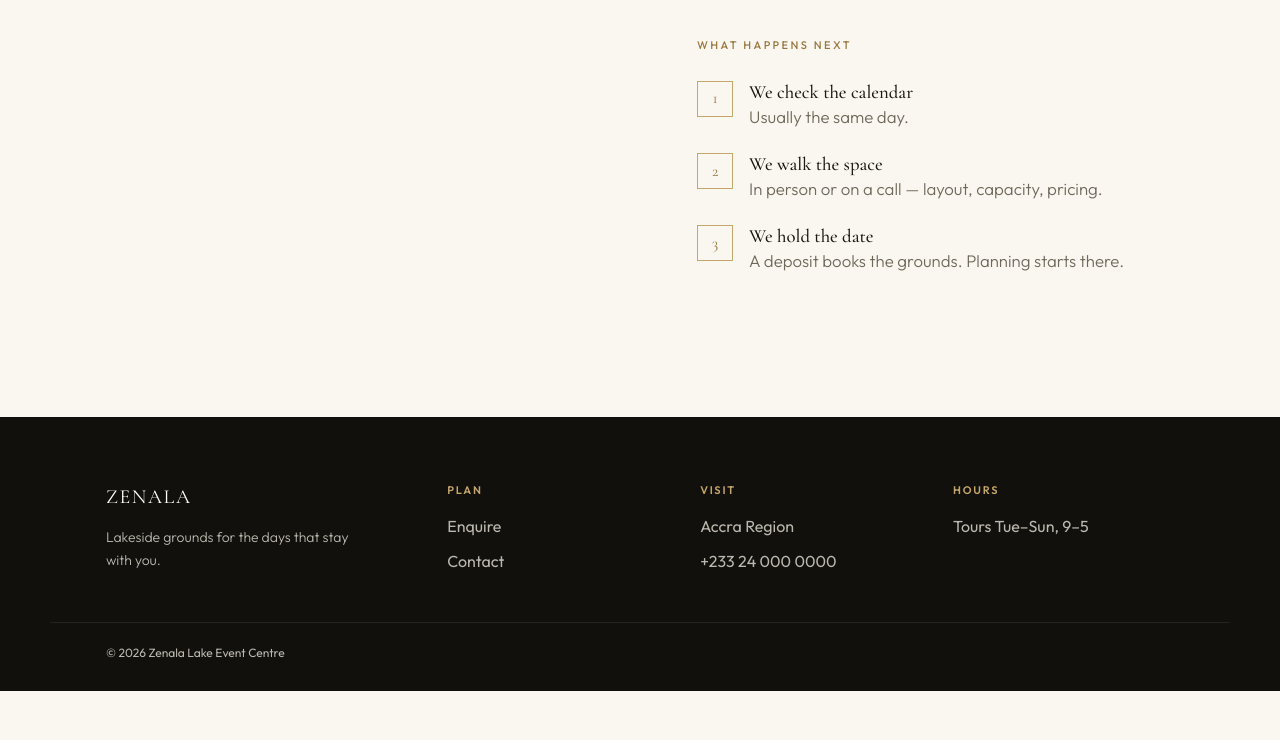
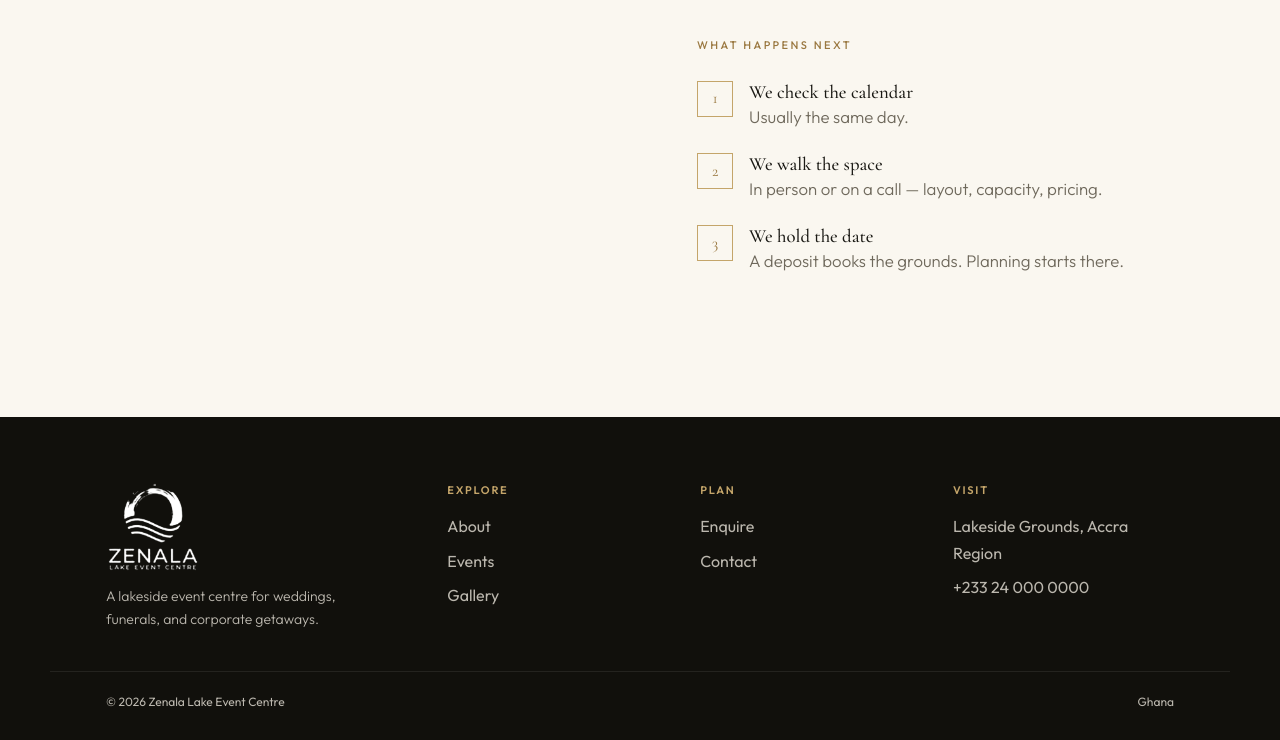
Before and after one commit to Chrono-QuasarDev/temp, a plain HTML site: page enquire.html in a window 1280 px wide. Shown: the part 1248-1988 px from the top of the page. Before the commit the page ends 1939 px from the top, so only its background shows below. Drawn offline with nearby package versions, Linux system fonts and the light colour scheme.

Commit message:
refactor(footer): make footer consistent accross all pages

```diff
--- a/enquire.html
+++ b/enquire.html
@@ -88,12 +88,37 @@
 </main>
 <footer class="site-footer">
   <div class="wrap footer-top">
-    <div class="footer-brand"><span class="brand-word">ZENALA</span><p>Lakeside grounds for the days that stay with you.</p></div>
-    <div class="footer-col"><h4>Plan</h4><ul><li><a href="enquire.html">Enquire</a></li><li><a href="contact.html">Contact</a></li></ul></div>
-    <div class="footer-col"><h4>Visit</h4><ul><li>Accra Region</li><li><a href="tel:+233240000000">+233 24 000 0000</a></li></ul></div>
-    <div class="footer-col"><h4>Hours</h4><ul><li>Tours Tue–Sun, 9–5</li></ul></div>
+    <div class="footer-brand">
+      <img class="brand-logo brand-logo-footer" src="images/logo.png" alt="Zenala Lake Event Centre">
+      <p>A lakeside event centre for weddings, funerals, and corporate getaways.</p>
+    </div>
+    <div class="footer-col">
+      <h4>Explore</h4>
+      <ul>
+        <li><a href="about.html">About</a></li>
+        <li><a href="events.html">Events</a></li>
+        <li><a href="gallery.html">Gallery</a></li>
+      </ul>
+    </div>
+    <div class="footer-col">
+      <h4>Plan</h4>
+      <ul>
+        <li><a href="enquire.html">Enquire</a></li>
+        <li><a href="contact.html">Contact</a></li>
+      </ul>
+    </div>
+    <div class="footer-col">
+      <h4>Visit</h4>
+      <ul>
+        <li>Lakeside Grounds, Accra Region</li>
+        <li><a href="tel:+233240000000">+233 24 000 0000</a></li>
+      </ul>
+    </div>
   </div>
-  <div class="wrap footer-bottom"><span>© 2026 Zenala Lake Event Centre</span></div>
+  <div class="wrap footer-bottom">
+    <span>© 2026 Zenala Lake Event Centre</span>
+    <span>Ghana</span>
+  </div>
 </footer>
 <a class="float-wa" href="https://wa.me/233240000000" target="_blank" rel="noopener" aria-label="WhatsApp"><svg viewBox="0 0 24 24" fill="currentColor"><path d="M20 11.5A8.5 8.5 0 0 1 7.4 18.7L4 20l1.4-3.3A8.5 8.5 0 1 1 20 11.5Z"/></svg></a>
 <script src="script.js"></script>
```
Also changed, not shown: about.html (+31 -3 lines), contact.html (+32 -1 lines), events.html (+30 -2 lines), gallery.html (+34 -1 lines).
